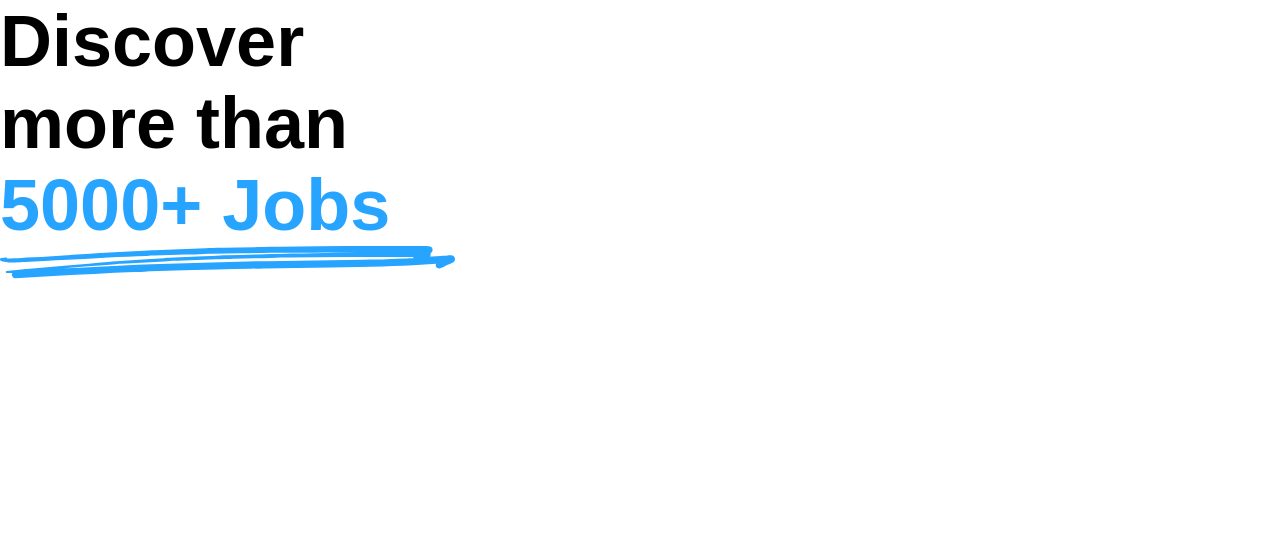
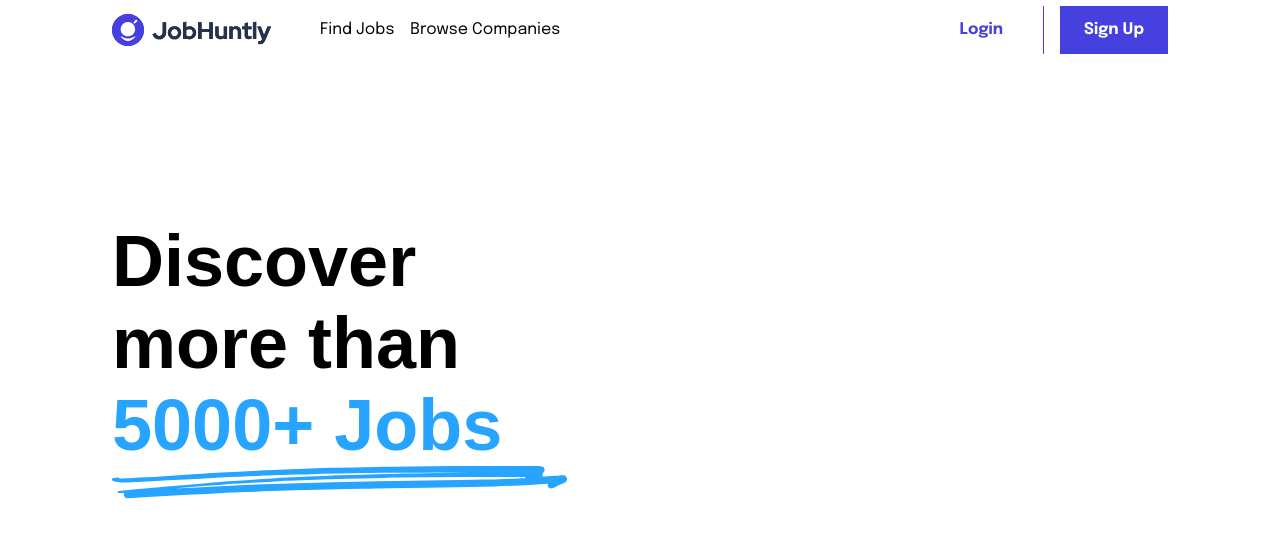
Before and after one commit to JLDaquipa/jobhuntly-website, a React (Vite) app: page / in a window 1280 px wide. Shown: the top 538 px of the page. Built offline with nearby package versions, Linux system fonts and the light colour scheme; a web font is replaced by a local one.

Commit message:
Added hero section(WIP)

```diff
--- a/src/App.jsx
+++ b/src/App.jsx
@@ -1,12 +1,16 @@
-import { drawline } from "./assets/images"
+import Nav from "./components/Nav";
+import Hero from "./sections/Hero";
 
 function App() {
   return (
-    <h1 className="text-6xl font-clashDisplay font-semibold">
-      Discover <br /> more than
-      <span className="text-accent-blue block"> 5000+ Jobs</span>
-      <img src={drawline} width={455} />
-    </h1>
+    <div>
+      <header>
+        <Nav />
+      </header>
+      <main>
+        <Hero />
+      </main>
+    </div>
   )
 }
 
--- a/src/assets/images/index.js
+++ b/src/assets/images/index.js
@@ -1,3 +1,14 @@
 import drawline from './drawline.svg';
+import textLogo from './textLogo.svg';
+import logo from './logo.svg';
+import heroBackground from './hero_background.svg';
+import heroImage from './hero_image.png';
 
-export { drawline };
+
+export {
+  drawline,
+  textLogo,
+  logo,
+  heroBackground,
+  heroImage,
+};
--- a/src/index.css
+++ b/src/index.css
@@ -16,18 +16,23 @@
 }
 
 @layer components {
-  /* .max-container {
+  .max-container {
     max-width: 1440px;
     margin: 0 auto;
   }
 
+  /*
   .input {
     @apply sm:flex-1 max-sm:w-full text-base leading-normal text-slate-gray pl-5 max-sm:p-5 outline-none sm:border-none border max-sm:border-slate-gray max-sm:rounded-full;
   } */
 }
 
 @layer utilities {
-  /* .padding {
+  .padding-x {
+    @apply sm:px-16 lg:px-28 px-4;
+  }
+  /*
+   .padding {
     @apply sm:px-16 px-8 sm:py-24 py-12;
   }
 
--- /dev/null
+++ b/src/sections/Hero.jsx
@@ -0,0 +1,15 @@
+import { drawline } from "../assets/images";
+
+const Hero = () => {
+  return (
+    <div className="max-container padding-x pt-40 pb-24 max-md:py-4">
+      <h1 className="text-6xl max-md:text-4xl font-clashDisplay font-semibold">
+        Discover <br /> more than
+        <span className="text-accent-blue block"> 5000+ Jobs</span>
+        <img src={drawline} width={455} />
+      </h1>
+    </div>
+  )
+}
+
+export default Hero
```
